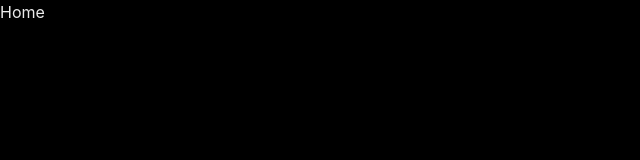
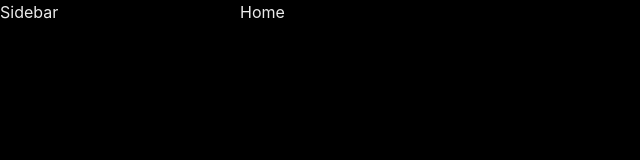
Before and after one commit to Zaahiid/Instagram-client, a React (Vite) app: page / in a window 1280 px wide. Shown: the top 160 px of the page, without its empty margins (0-640 px from the left). Built offline with nearby package versions, Linux system fonts and the light colour scheme.

Commit message:
Added Layout for the app

```diff
--- a/src/App.jsx
+++ b/src/App.jsx
@@ -1,15 +1,16 @@
 import { Route, Routes } from "react-router-dom"
 import { Home } from "./pages/Home/Home"
 import Auth from "./pages/Auth/Auth"
+import PageLayout from "./layout/PageLayout/PageLayout"
 function App() {
 
   return (
-   <>
+   <PageLayout>
     <Routes>
       <Route path="/" element={<Home/>}/>
       <Route path="/auth" element={<Auth/>}/>
     </Routes>
-   </>
+   </PageLayout>
   )
 }
 
--- /dev/null
+++ b/src/components/Sidebar/Sidebar.jsx
@@ -0,0 +1,9 @@
+import React from 'react'
+
+const Sidebar = () => {
+  return (
+    <div>Sidebar</div>
+  )
+}
+
+export default Sidebar
--- /dev/null
+++ b/src/layout/PageLayout/PageLayout.jsx
@@ -0,0 +1,24 @@
+import { Flex, Box } from "@chakra-ui/layout";
+import { useLocation } from "react-router-dom";
+import Sidebar from "../../components/Sidebar/Sidebar";
+
+const PageLayout = ({ children }) => {
+  const {pathname} = useLocation();
+  return (
+    <Flex>
+      {/* Sidebar on the left */}
+      {pathname !== "/auth" ? (
+        <Box w={{ base: "70px", md: "240px" }}>
+          <Sidebar />
+        </Box>
+      ) : null}
+
+      {/* Page content on the right */}
+      <Box flex={1} w={{ base: "calc(100% - 70px)", md: "calc(100% - 240px)" }}>
+        {children}
+      </Box>
+    </Flex>
+  );
+};
+
+export default PageLayout;
```
Also changed, not shown: .eslintrc.cjs.
